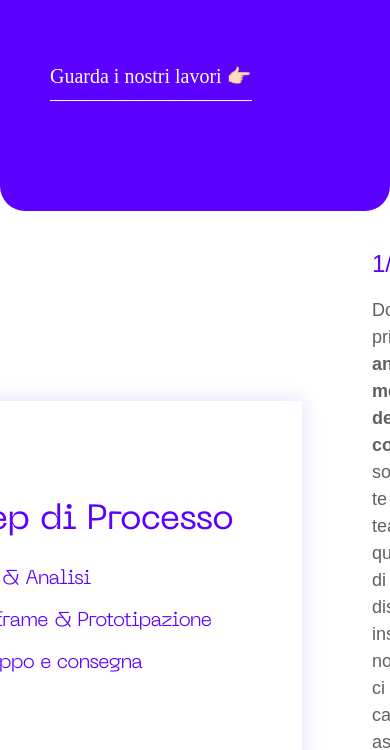
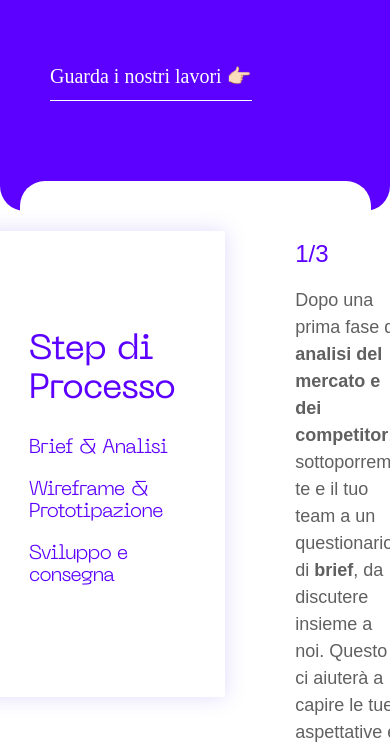
Before and after one commit to sleeepylala/Wider-View-Project, a website built with Parcel: page index.html in a window 390 px wide. Shown: the part 1237-1987 px from the top of the page. Built offline with nearby package versions, Linux system fonts and the light colour scheme; a web font is replaced by a local one.

Commit message:
responsive section-steps

```diff
--- a/src/assets/scss/components/_section-steps.scss
+++ b/src/assets/scss/components/_section-steps.scss
@@ -1,6 +1,11 @@
 .section-steps {
-  padding-bottom: 100px;
-  padding-top: 30px;
+  padding-bottom: 90px;
+  padding-top: 50px;
+
+  border-top-left-radius: 25px;
+  border-top-right-radius: 25px;
+  padding-left: $padding-left-wrapper * 6;
+  padding-right: $padding-right-wrapper * 6;
 }
 
 .container-steps {
@@ -9,7 +14,6 @@
   justify-content: center;
   column-gap: 60px;
   align-items: center;
-  width: 100%;
 
   .section-dx {
     flex: 2;
@@ -34,7 +38,7 @@
 
   .section-sx {
     flex: 1;
-    min-width: 400px;
+
     position: relative;
     background-color: #ffffff;
     z-index: 9;
@@ -66,3 +70,23 @@
     }
   }
 }
+
+/* Media query per schermi piccoli */
+@media (max-width: 576px) {
+  .section-steps {
+    background-color: white;
+    margin-top: -30px;
+    padding-top: 50px;
+    z-index: 2000 !important;
+    position: relative;
+    width: 90%;
+    margin-left: auto;
+    margin-right: auto;
+  }
+
+  .container-steps {
+    display: flex;
+    flex-direction: row;
+    align-items: start;
+  }
+}
--- a/src/assets/scss/components/_sidebar.scss
+++ b/src/assets/scss/components/_sidebar.scss
@@ -5,8 +5,9 @@
   align-items: center;
   padding: 30px 40px;
   column-gap: 20px;
+  z-index: 3000 !important;
   .logo {
-    z-index: 100000;
+    z-index: 3000 !important;
     width: 80px;
   }
 }
```
Also changed, not shown: src/assets/css/style.css, 2 other files.
